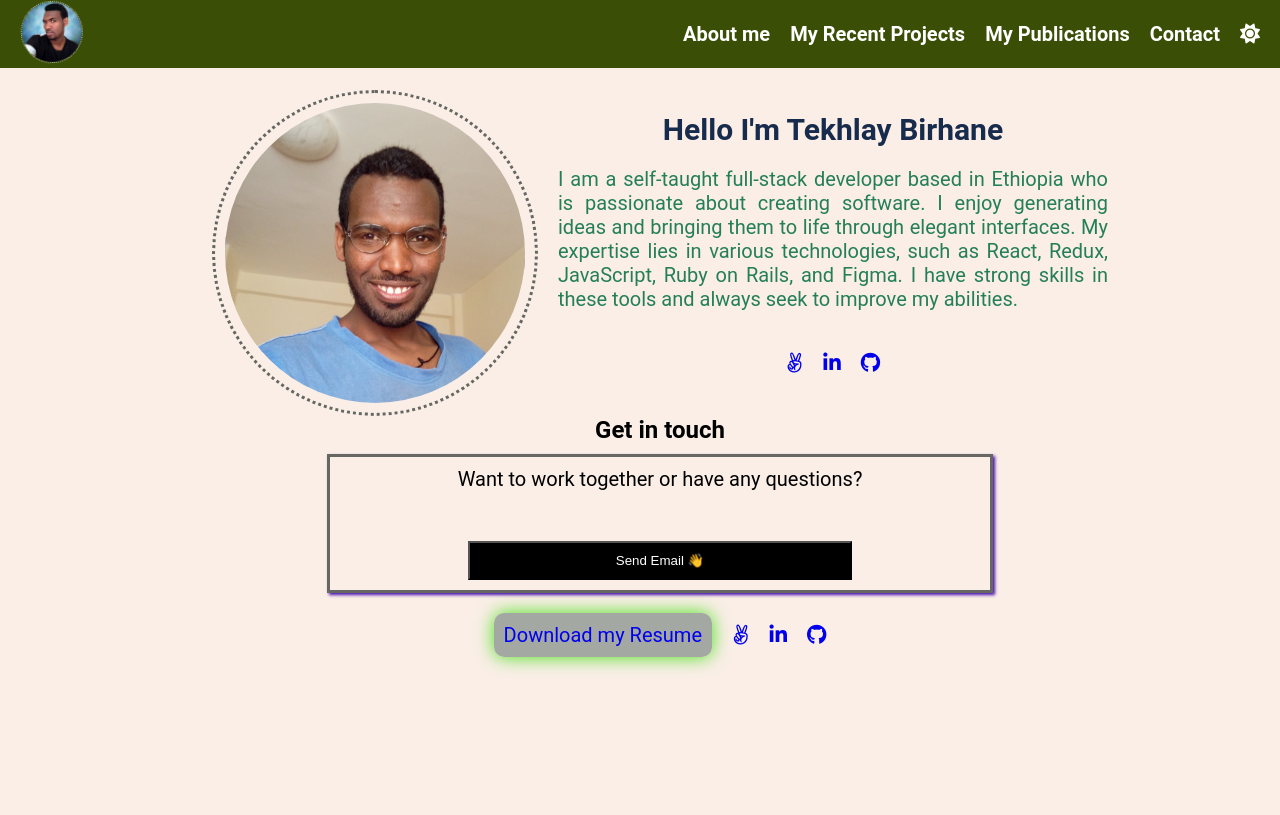
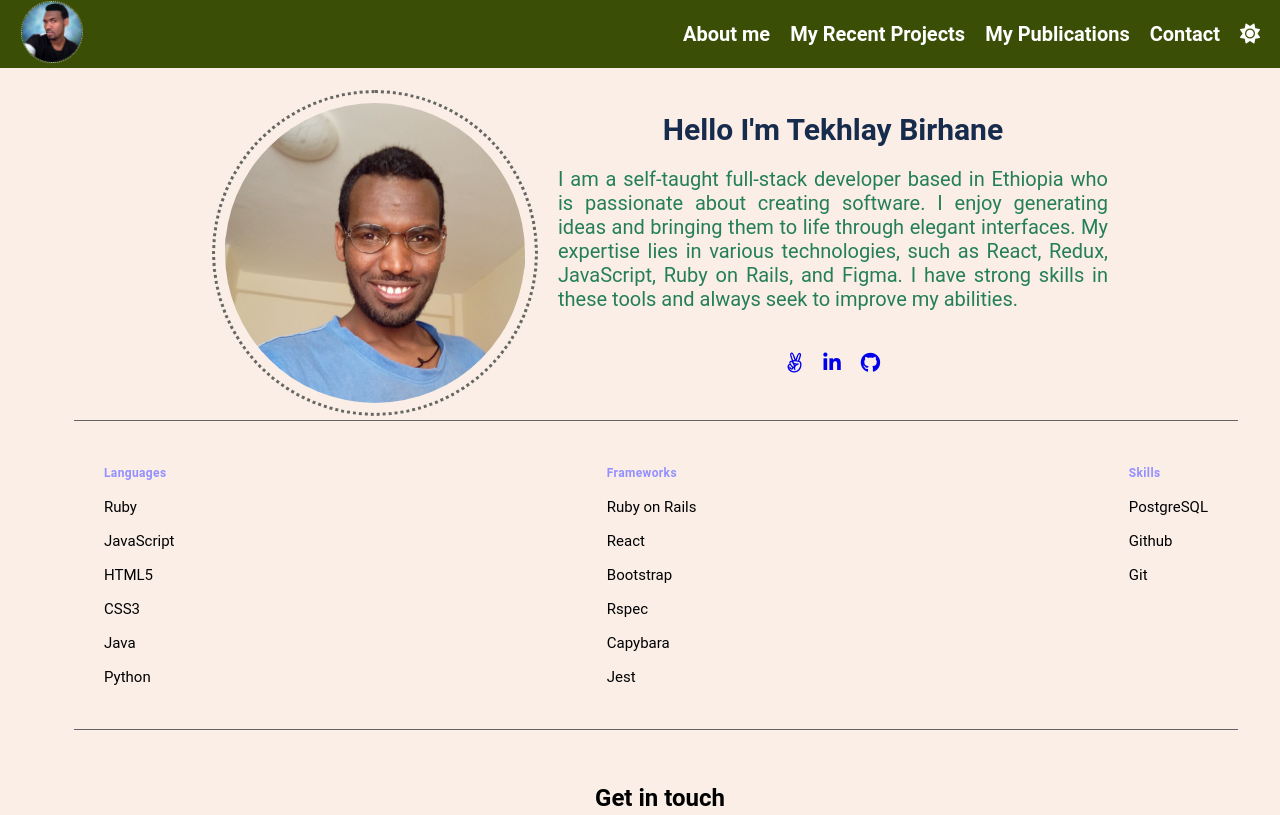
Before and after one commit to Tekhlay/myresume, a plain HTML site: page index.html in a window 1280 px wide. Shown: the top 815 px of the page. Drawn offline with Linux system fonts and the light colour scheme; a web font is replaced by a local one.

Commit message:
add myskills section

```diff
--- a/css/style.css
+++ b/css/style.css
@@ -304,8 +304,43 @@ img {
     font-size: 10px;
     line-height: 20px;
     float: left;
-    padding: 14px;
+    padding: 10px;
     border-left: 1px solid #81818c;
+}
+
+.myskills {
+    display: flex;
+    justify-content: space-between;
+    flex-wrap: wrap;
+    align-items: flex-start;
+    padding: 30px 0 40px;
+    border-top: 1px solid #646369;
+    border-bottom: 1px solid #646369;
+}
+
+.myskills h3 {
+    font-size: 12px;
+    display: flex;
+    flex-direction: column;
+    line-height: 24px;
+    align-items: flex-start;
+    letter-spacing: 0.03em;
+    margin: 10px 0;
+    color: #9490ff;
+}
+
+.myskills ul {
+    list-style-type: none;
+    margin: 0;
+    padding: 0;
+}
+
+.myskills li {
+    font-size: 15px;
+    line-height: 24px;
+    display: flex;
+    align-items: center;
+    margin: 10px 0;
 }
 
 .about-me {
@@ -532,6 +567,18 @@ img {
         width: 100%;
     }
 
+    .myskills {
+        margin: 54px;
+        width: calc(90% - 48px);
+        display: flex;
+        justify-content: space-between;
+        flex-wrap: wrap;
+        align-items: flex-start;
+        padding: 30px;
+        border-top: 1px solid #646369;
+        border-bottom: 1px solid #646369;
+    }
+
     .abt-description {
         width: 80%;
         font-weight: 600;
--- a/index.html
+++ b/index.html
@@ -4,7 +4,8 @@
     <meta charset="UTF-8" />
     <meta http-equiv="X-UA-Compatible" content="IE=edge" />
     <meta name="viewport" content="width=S, initial-scale=1.0" />
-    <title>My Portifolio</title>
+    <title>Tekhlay's Portifolio</title>
+    <link rel="icon" href="images/logo.jpg" />
     <link
       rel="stylesheet"
       href="https://fonts.googleapis.com/css?family=Sofia"
@@ -19,7 +20,7 @@
     <header class="resume-header">
       <nav class="nav-bar">
         <a class="profile-logo" href="#">
-          <img src="images/logo.jpg" alt=""/>
+          <img src="images/logo.jpg" alt="Tekhaly"/>
         </a>
         <button class="menu-bar">
           <i class="fa-solid fa-bars"></i>
@@ -75,6 +76,38 @@
               </li>
             </ul>
           </div>
+        </div>
+      </article>
+      <article class="myskills">
+        <div class="language-skill">
+          <h3>Languages</h3>
+          <ul>
+            <li>Ruby</li>
+            <li>JavaScript</li>
+            <li>HTML5</li>
+            <li>CSS3</li>
+            <li>Java</li>
+            <li>Python</li>
+          </ul>
+        </div>
+        <div class="frameworks">
+          <h3>Frameworks</h3>
+          <ul>
+            <li>Ruby on Rails</li>
+            <li>React</li>
+            <li>Bootstrap</li>
+            <li>Rspec</li>
+            <li>Capybara</li>
+            <li>Jest</li>
+          </ul>
+        </div>
+        <div class="professions">
+          <h3>Skills</h3>
+          <ul>
+            <li>PostgreSQL</li>
+            <li>Github</li>
+            <li>Git</li>
+          </ul>
         </div>
       </article>
       <article class="about-me">
```
